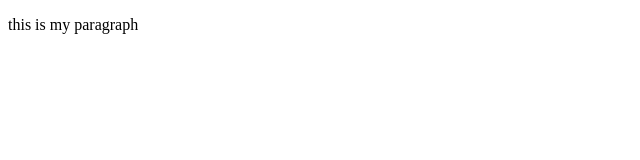
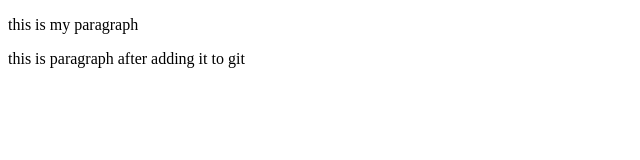
Before and after one commit to Abenezer-charamelo/git_check, a plain HTML site: page index.html in a window 1280 px wide. Shown: the whole page, without its empty margins (0-640 px from the left). Drawn offline with Linux system fonts and the light colour scheme.

Commit message:
last commit from the pc

```diff
--- a/index.html
+++ b/index.html
@@ -9,6 +9,7 @@
   <body>
     <div id="main-container">
       <p> this is my paragraph </p>
+      <p> this is paragraph after adding it to git </p>
       </div>
   </body>
 </html>
```
